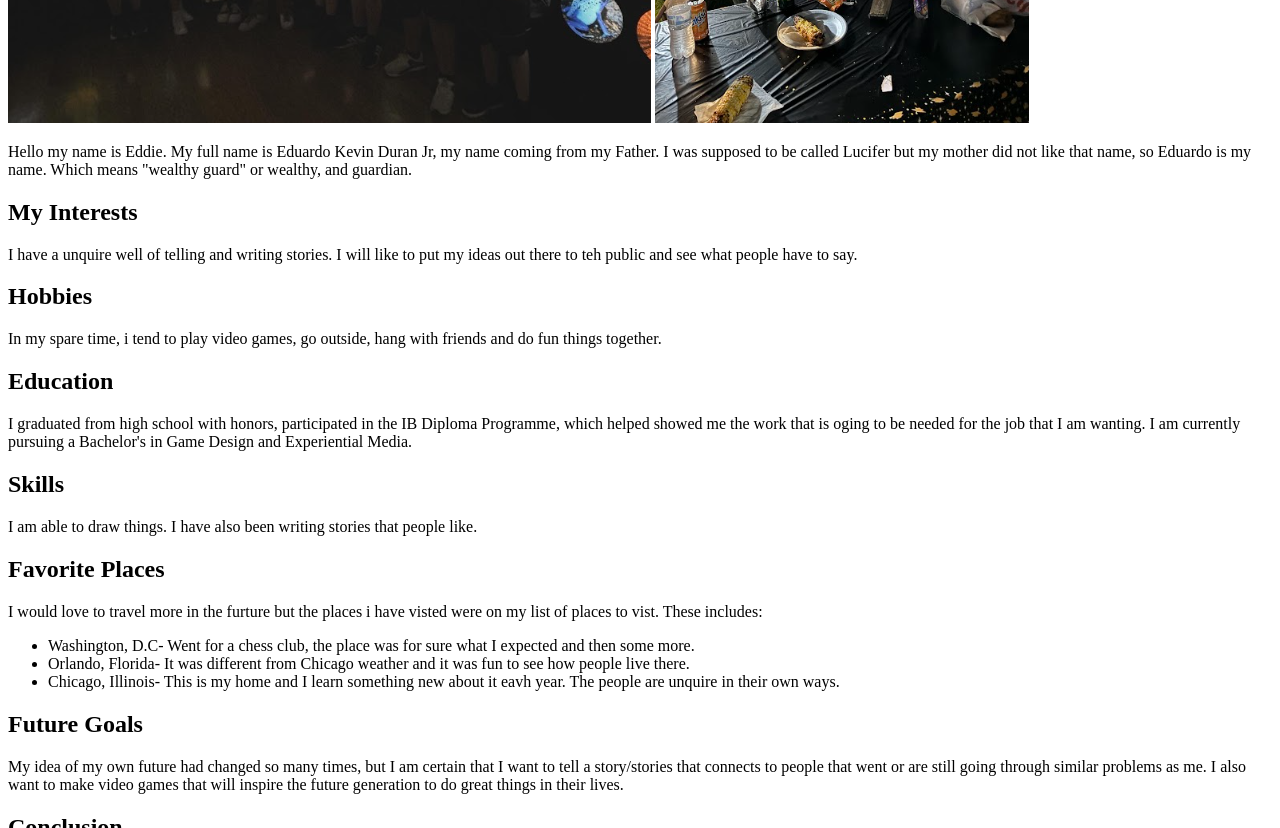
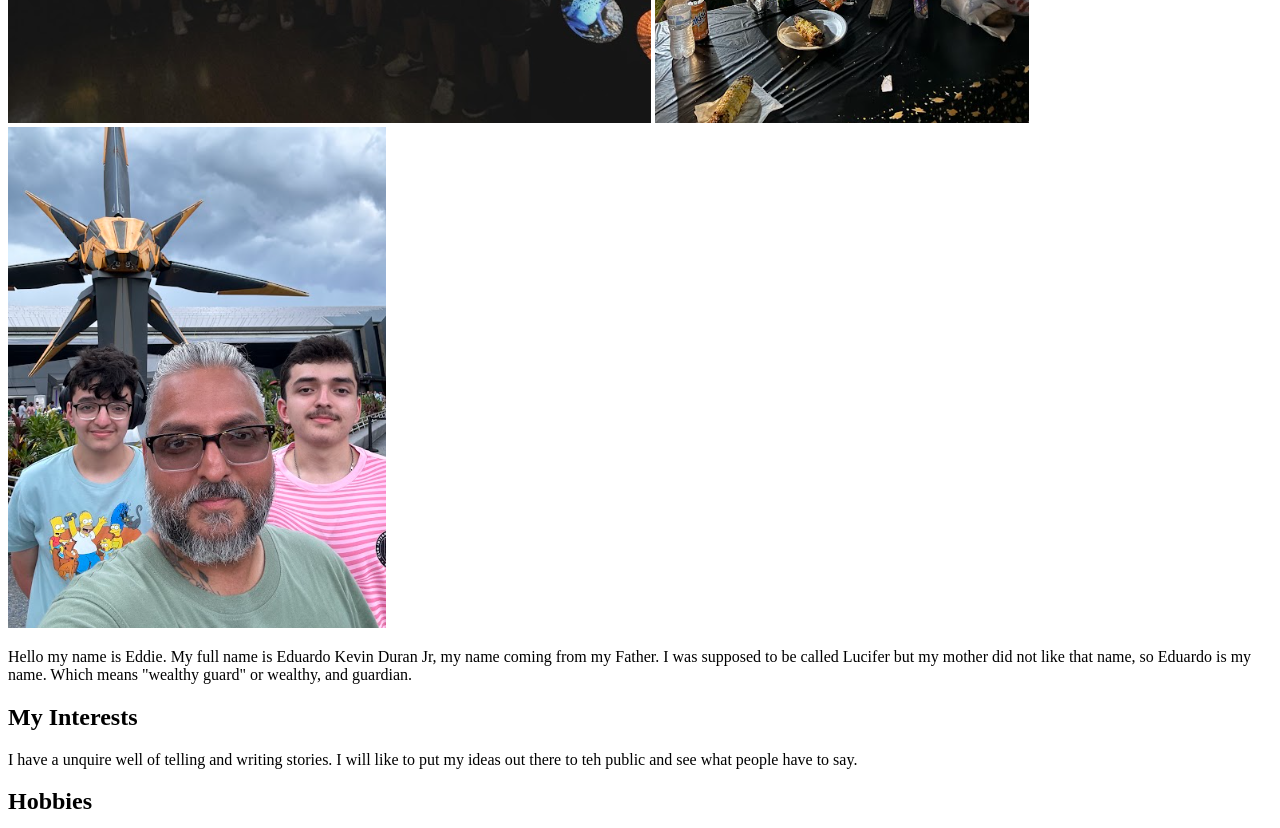
Before and after one commit to Eddie01526/Project-1, a plain HTML site: page aboutme.html in a window 1280 px wide. Shown: the part 580-1408 px from the top of the page. Drawn offline with Linux system fonts and the light colour scheme.

Commit message:
Update aboutme.html

```diff
--- a/aboutme.html
+++ b/aboutme.html
@@ -18,7 +18,7 @@
   <h1><em>About Me</em></h1>
   <img src="Screenshot 2024-10-08 104801.png" alt="Me and my friends at a Museum.">
   <img src="Screenshot 2024-10-08 104742.png" alt="Me and my family celebrating what I did.">
-  <img src= "" >
+  <img src= "Screenshot 2024-10-08 104728.png" alt="Me and my family in Disney World." >
   </div>
 <p>Hello my name is Eddie. My full name is Eduardo Kevin Duran Jr, my name coming from my Father. I was supposed to be called Lucifer but my mother did not like that name, so Eduardo is my name. Which means "wealthy guard" or wealthy, and guardian.</p>
  <div>
```
